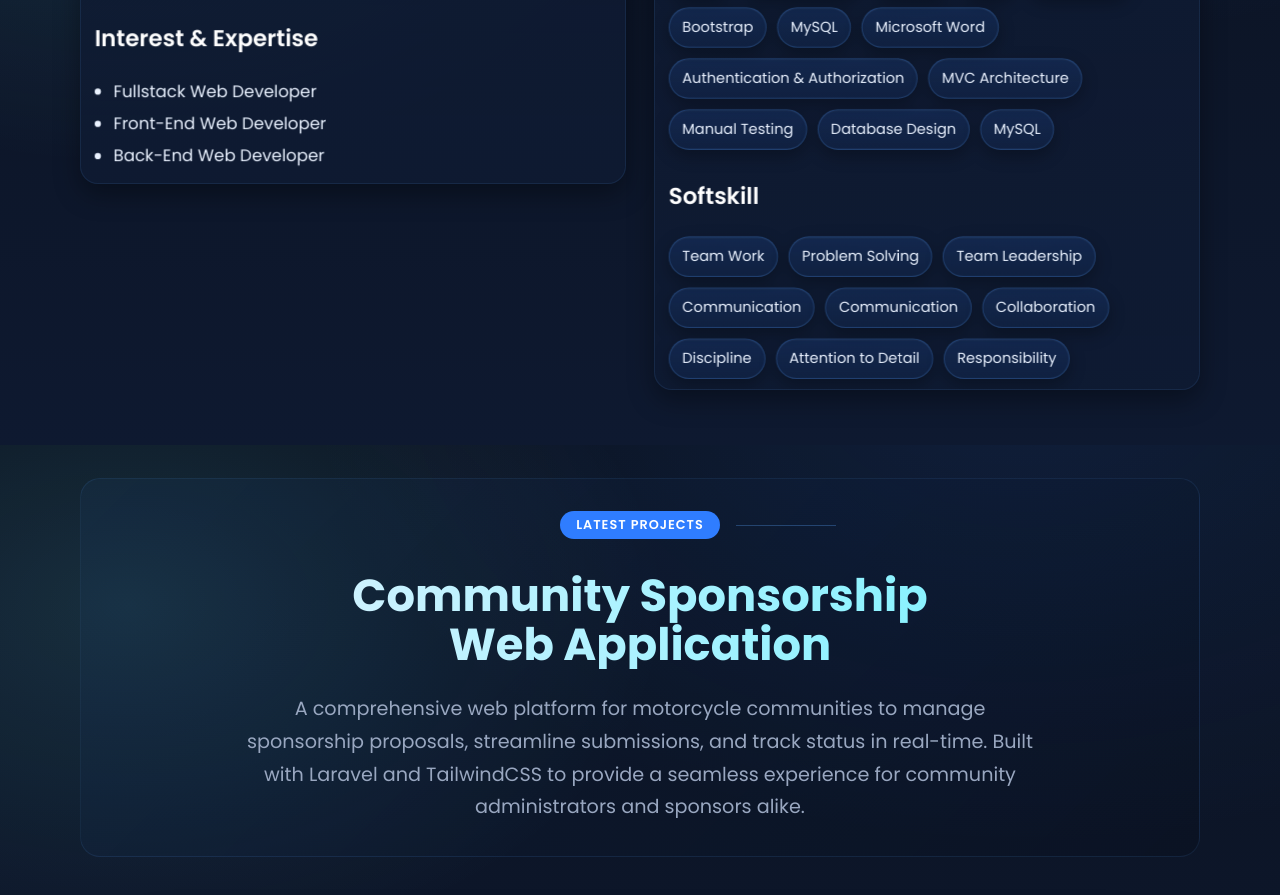
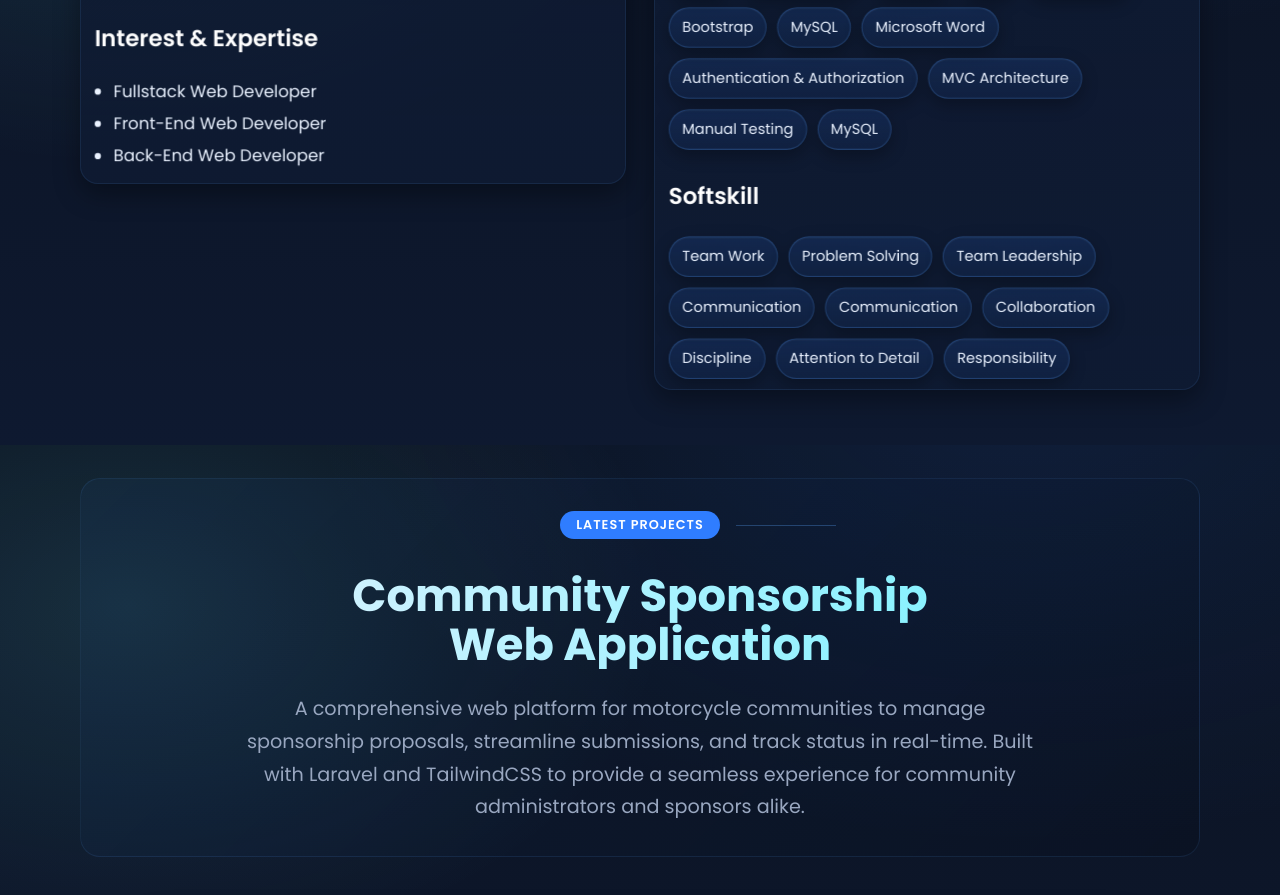
Before and after one commit to malwih/portofolio, a plain HTML site: page index.html in a window 1280 px wide. Shown: the part 1155-2050 px from the top of the page. Drawn offline with nearby package versions, Linux system fonts and the light colour scheme; animation ran at ten frames a second.

Commit message:
Ubah Hardskill

```diff
--- a/index.html
+++ b/index.html
@@ -196,7 +196,6 @@
               <li>Authentication & Authorization</li>
               <li>MVC Architecture</li>
               <li>Manual Testing</li>
-              <li>Database Design</li>
               <li>MySQL</li>
             </ul>
 
```
Also changed, not shown: 2 other files.
